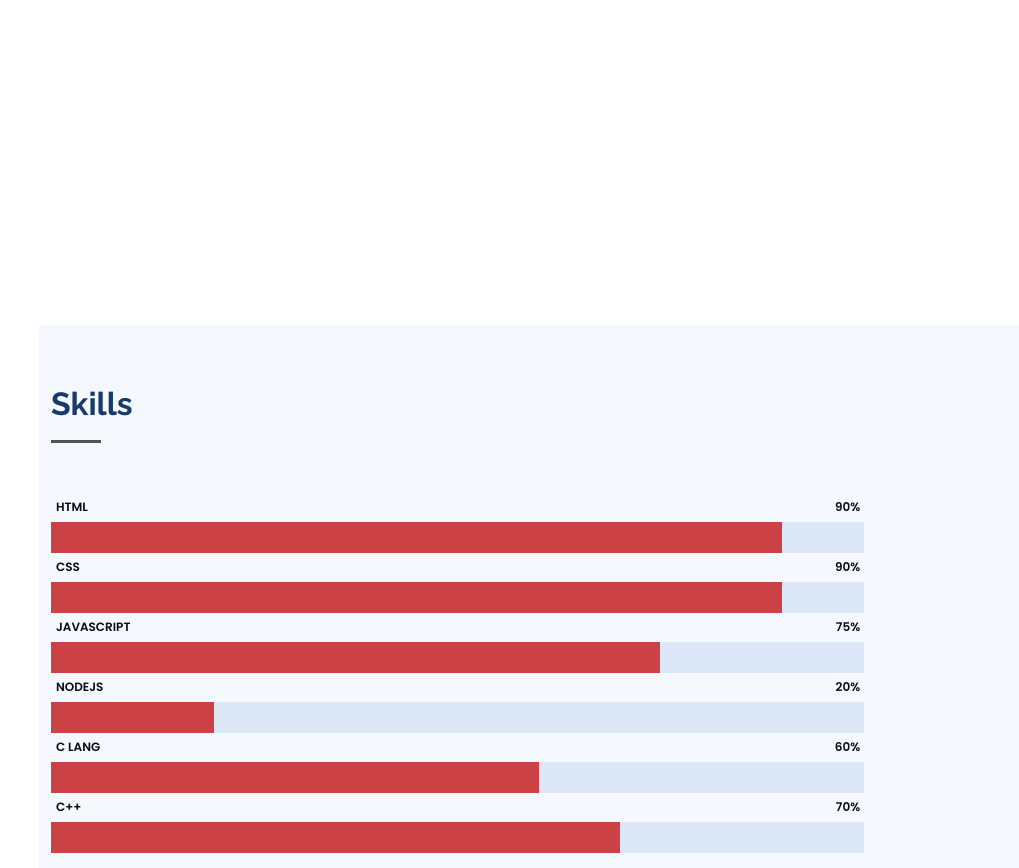
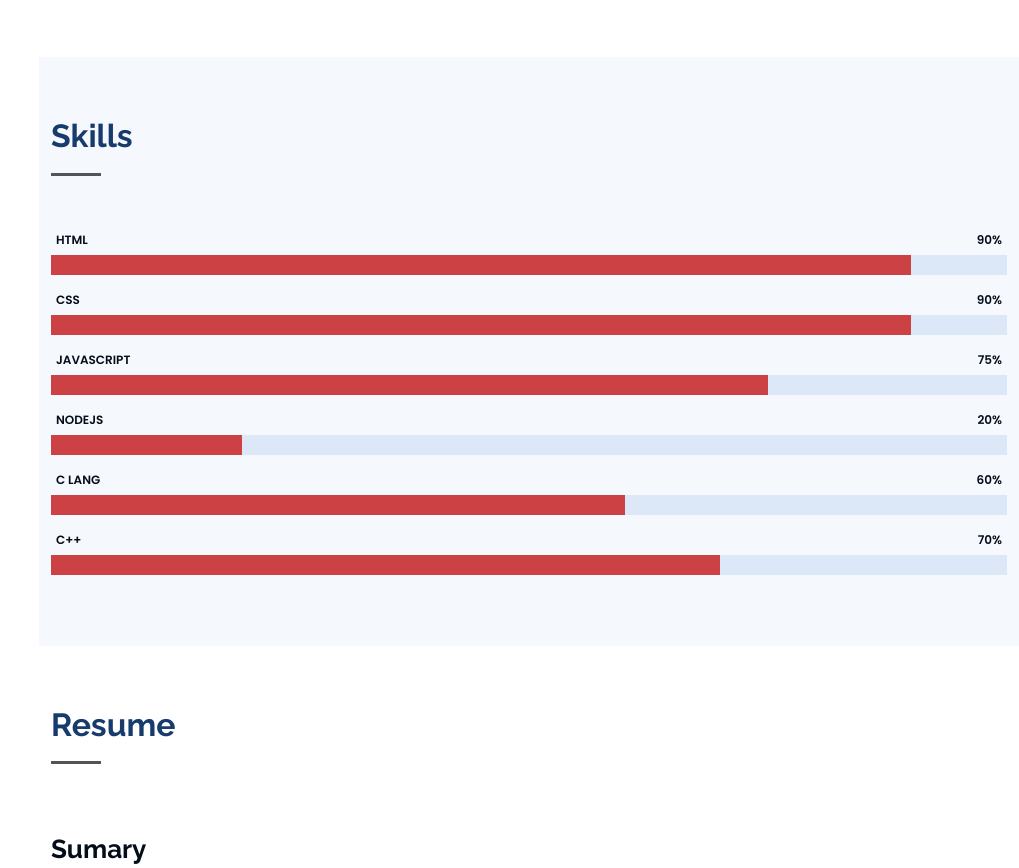
Before and after one commit to RASNACV/rasnacv, a plain HTML site: page index.html in a window 1280 px wide. Shown: the part 1275-2143 px from the top of the page, without its empty margins (261-1280 px from the left). Drawn offline with nearby package versions, Linux system fonts and the light colour scheme.

Commit message:
Design changes

```diff
--- a/assets/css/style.css
+++ b/assets/css/style.css
@@ -418,7 +418,7 @@ section {
 
 .skills .progress .skill .val {
 float: right;
-margin-right: 15%;
+
   font-style: normal;
 }
 
@@ -426,14 +426,14 @@ margin-right: 15%;
   background: #dce8f8;
 
 
-  width: 85%;
+  width: 100%;
 
 }
 
 .skills .progress-bar {
 
   width: 85%;
-  height: 40px;
+  height: 20px;
  border-color: #122f57;
   background-color: #ca2626da;
 }
--- a/index.html
+++ b/index.html
@@ -66,7 +66,7 @@
   <main id="main">
 
     <!-- ======= About Section ======= -->
-    <section id="about" class="about" style="height: 100vh;">
+    <section id="about" class="about" >
       <div class="container">
 
         <div class="section-title">
@@ -113,7 +113,7 @@
 
 
     <!-- ======= Skills Section ======= -->
-    <section id="skills" class="skills section-bg" style="height: 100vh;">
+    <section id="skills" class="skills section-bg" >
       <div class="container">
 
         <div class="section-title">
@@ -250,7 +250,7 @@
               <div class="email">
                 <i class="bi bi-envelope"></i>
                 <h4>Email:</h4>
-                <p>rasnacv12@gmail.com</p>
+                <p>rasnacv12 [at] gmail [dot] com</p>
               </div>
 
               <div class="phone">
```
